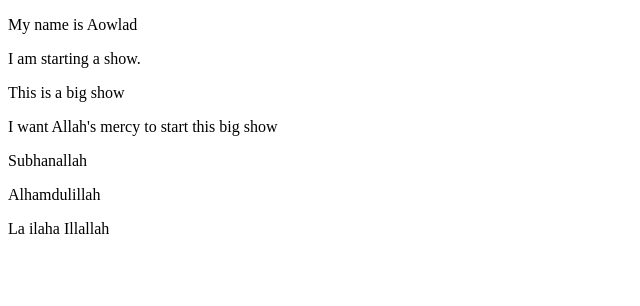
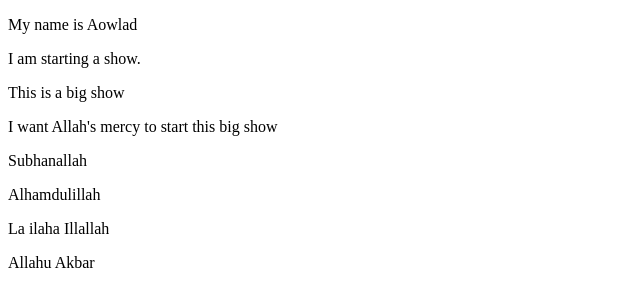
Before and after one commit to aowladmuhammad/MAHBUB, a plain HTML site: page index.html in a window 1280 px wide. Shown: the whole page, without its empty margins (0-640 px from the left). Drawn offline with Linux system fonts and the light colour scheme.

Commit message:
new branch testing

```diff
--- a/index.html
+++ b/index.html
@@ -15,6 +15,7 @@
   <p>Subhanallah</p>
   <p>Alhamdulillah</p>
   <p>La ilaha Illallah</p>
+  <p>Allahu Akbar</p>
 
 </body>
 </html>
```
